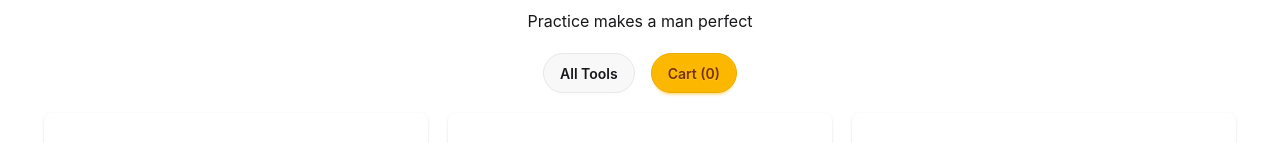
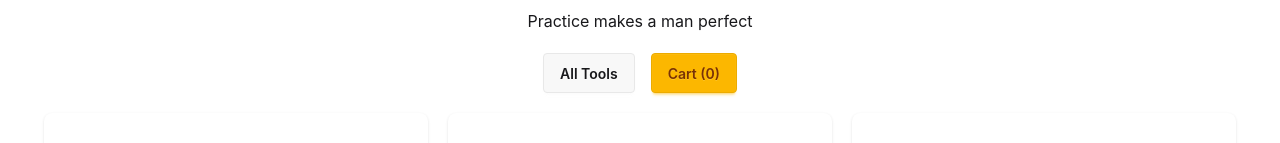
Before and after one commit to abdussattarsakil/Books-Tools, a React (Vite) app: page / in a window 1280 px wide. Shown: the part 192-335 px from the top of the page. Built offline with nearby package versions, Linux system fonts and the light colour scheme.

Commit message:
toggle btn add

```diff
--- a/src/components/AllTools.jsx
+++ b/src/components/AllTools.jsx
@@ -1,6 +1,12 @@
 import ToolsCard from "./ToolsCard";
 
-const AllTools = ({carts ,setCarts}) => {
+const AllTools = ({carts ,setCarts , toggle ,setToggle}) => {
+    const toggleAll=()=>{
+        setToggle(false)
+    }
+    const toggleCart =()=>{
+        setToggle(true)
+    }
     return (
         <div className=" space-y-5">
             {/* static */}
@@ -12,13 +18,13 @@ const AllTools = ({carts ,setCarts}) => {
 
             {/* dynamic */}
             <div className="text-center space-x-4 ">
-                <button className="btn rounded-full">All Tools</button>
-                <button className="btn btn-warning rounded-full">Cart ({carts.length})</button>
+                <button onClick={toggleAll} className={`btn ${toggle?'btn-warning':''}`}>All Tools</button>
+                <button onClick={toggleCart} className={`btn ${toggle?'':'btn-warning'}`}>Cart ({carts.length})</button>
             </div>
 
             {/* dynamic content */}
             <div className="box-border w-fit m-auto">
-               <ToolsCard carts={carts} setCarts={setCarts}></ToolsCard>
+               <ToolsCard carts={carts} setCarts={setCarts} ></ToolsCard>
             </div>
         </div>
     );
--- a/src/pages/Home.jsx
+++ b/src/pages/Home.jsx
@@ -5,10 +5,11 @@ import Navbar from '../components/Navbar';
 
 const Home = () => {
     const [carts,setCarts]=useState([]);
+    const [toggle, setToggle]=useState(false)
     return (
         <div>
             <Navbar carts={carts}></Navbar>
-            <AllTools carts={carts} setCarts={setCarts}></AllTools>
+            <AllTools carts={carts} setCarts={setCarts} toggle={toggle} setToggle={setToggle}></AllTools>
         </div>
     );
 };
```
